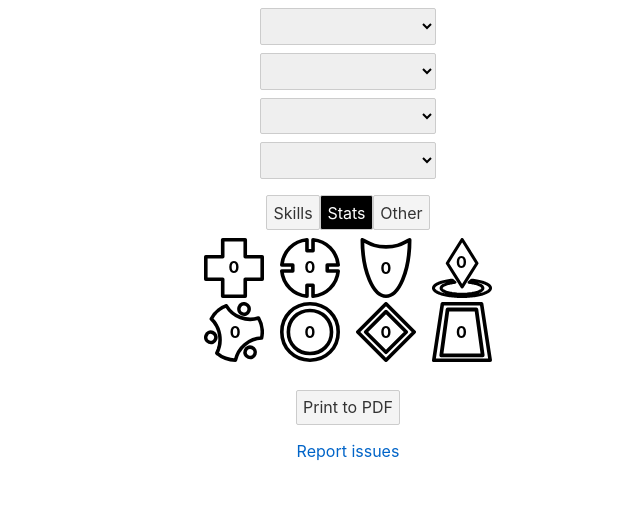
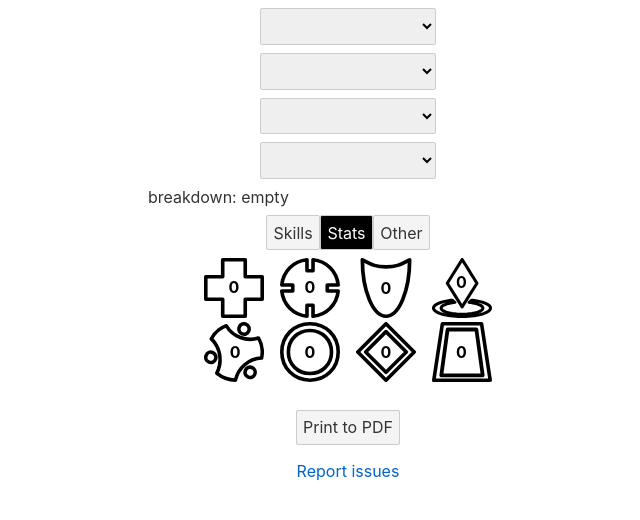
Before and after one commit to bzm3r/npch, a SvelteKit app: page / in a window 1280 px wide. Shown: the top 520 px of the page, without its empty margins (292-932 px from the left). Built offline with nearby package versions, Linux system fonts and the light colour scheme.

Commit message:
Reading current breakdown in CharacterSummary

```diff
--- a/src/routes/CharacterSelect.svelte
+++ b/src/routes/CharacterSelect.svelte
@@ -6,7 +6,6 @@
 	export let class1 = '';
 	export let class2 = '';
 	export let class3 = '';
-	// export let currentBreakdown = null;
 
 	class CompatibilityError {
 		constructor() {
@@ -119,7 +118,18 @@
 
 	$: human_academic_style = selectBoxDefns.r.value === 'Human-Academic' ? 'human_academic' : '';
 	$: [race, class1, class2, class3] = Object.values(selectBoxDefns).map((x) => x.value);
-	// $: breakdownText = $currentBreakdown != null ? '' : '';
+
+	import { getContext } from 'svelte';
+	const currentBreakdown = getContext('currentBreakdown');
+	$: breakdownText = $currentBreakdown
+		? $currentBreakdown.partials
+				.map((partial) => {
+					console.log(partial.sources.join(' * '));
+					return partial.sources.join(' * ') + ': ' + partial.value;
+					// partial.sources.map((sources) => sources.join(' + ')).join(' * ') + ': ' + partial.value;
+				})
+				.join('; ')
+		: 'empty';
 </script>
 
 <div class="selection_boxes">
@@ -157,7 +167,7 @@
 		</div>
 	{/each}
 </div>
-<!-- <div>{breakdownText}</div> -->
+<div>breakdown: {breakdownText}</div>
 
 <!-- {#if Object.values(selectBoxDefns).some((x) => x.error.biotechIssue || x.error.duplicateIssue)}
 	<div class="dummy" />
--- a/src/routes/CharacterSummary.svelte
+++ b/src/routes/CharacterSummary.svelte
@@ -35,8 +35,10 @@
 		}
 
 		add(sources, value) {
-			this.partials.push(new Partial(sources, value));
-			this.total += value;
+			if (value > 0) {
+				this.partials.push(new Partial(sources, value));
+				this.total += value;
+			}
 		}
 	}
 
```
